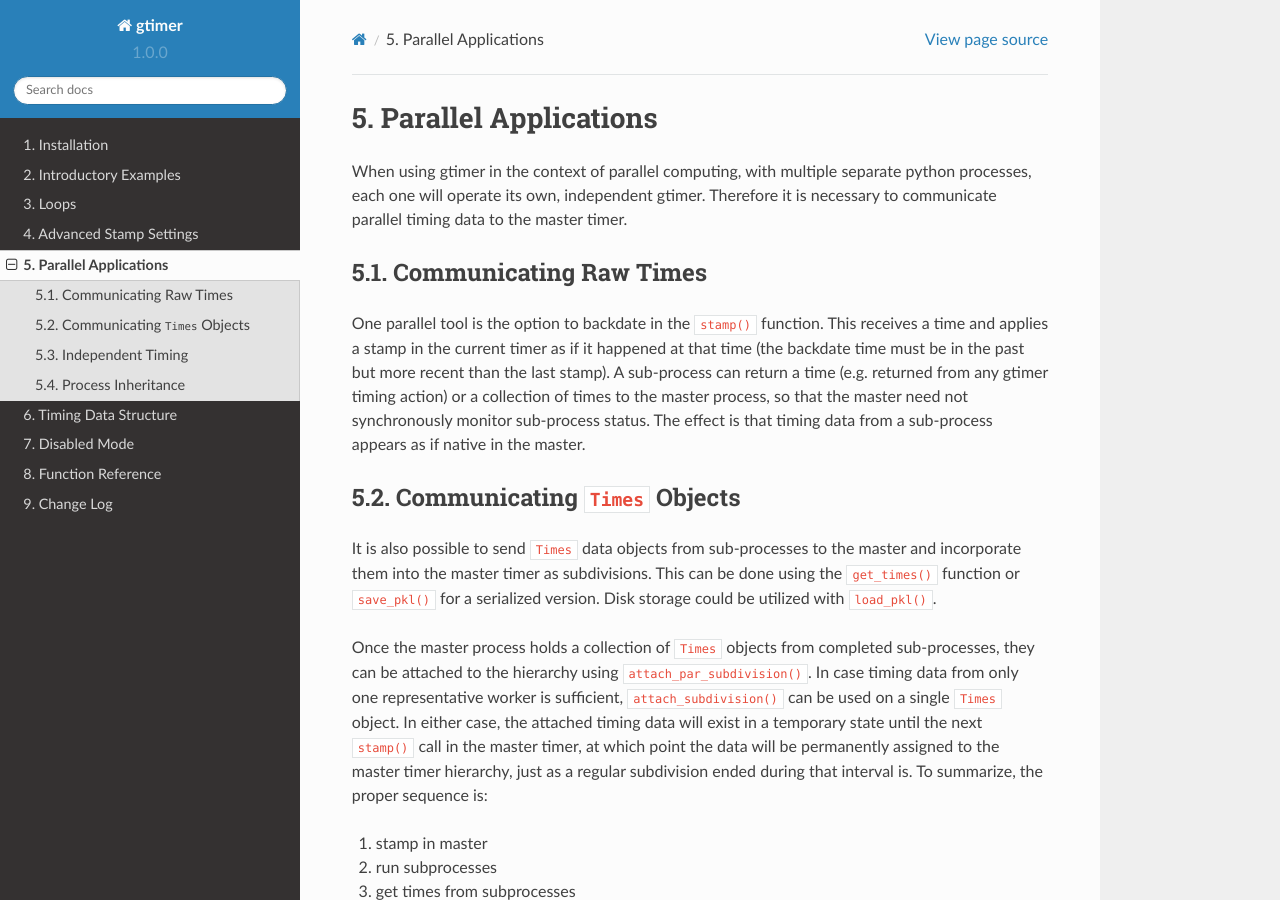
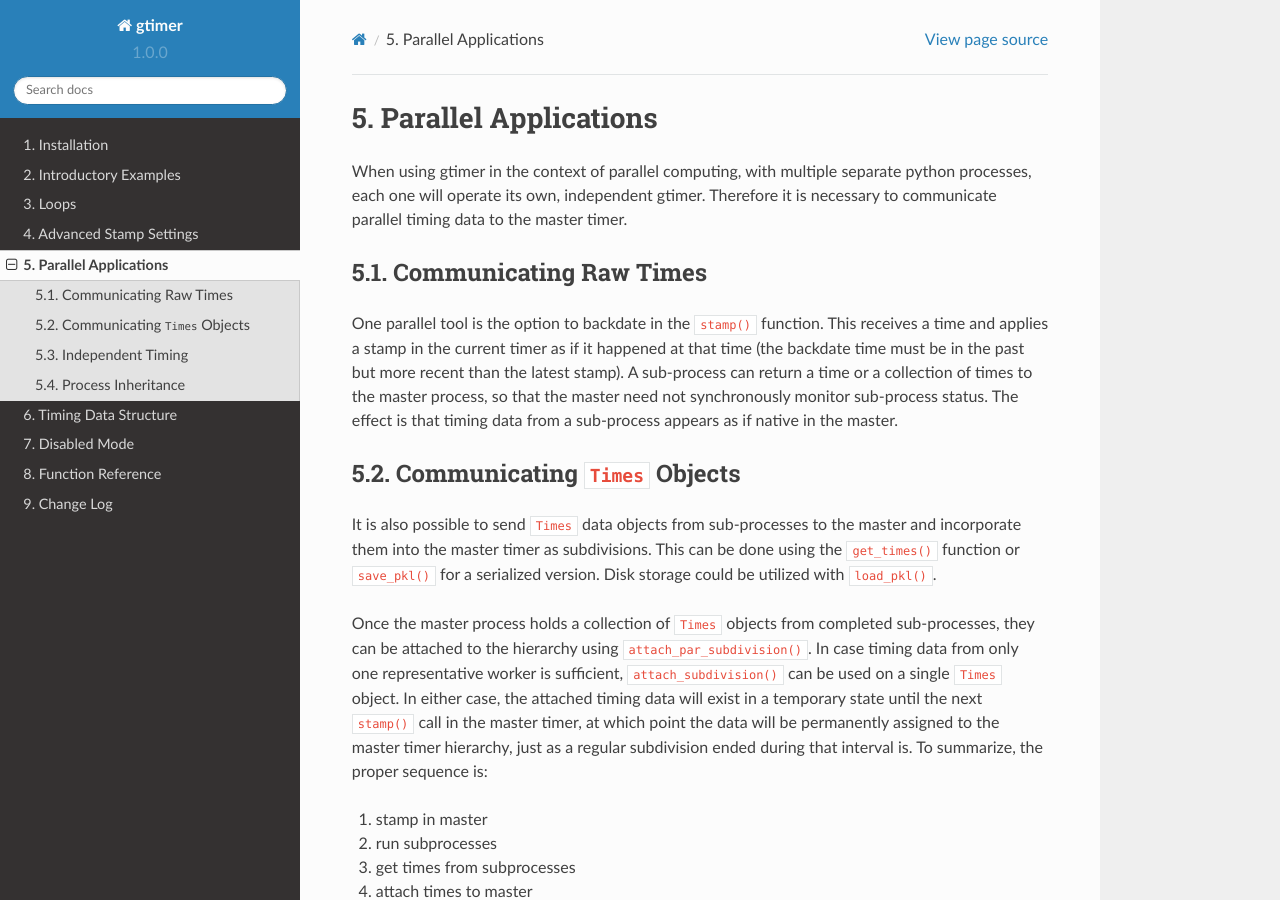
Before and after one commit to astooke/gtimer, a Sphinx documentation site: the page built from docs/source/pages/parallel.rst, in a window 1280 px wide and 900 px high. Built offline with Sphinx 7.4.7 and the Read the Docs theme 2.0.0, drawn with Linux system fonts in a browser that asks for light colours.

Commit message:
docs tweaks

```diff
--- a/docs/source/pages/parallel.rst
+++ b/docs/source/pages/parallel.rst
@@ -6,7 +6,7 @@ When using gtimer in the context of parallel computing, with multiple separate p
 Communicating Raw Times
 -----------------------
 
-One parallel tool is the option to backdate in the ``stamp()`` function.  This receives a time and applies a stamp in the current timer as if it happened at that time (the backdate time must be in the past but more recent than the last stamp).  A sub-process can return a time (e.g. returned from any gtimer timing action) or a collection of times to the master process, so that the master need not synchronously monitor sub-process status.  The effect is that timing data from a sub-process appears as if native in the master.
+One parallel tool is the option to backdate in the ``stamp()`` function.  This receives a time and applies a stamp in the current timer as if it happened at that time (the backdate time must be in the past but more recent than the latest stamp).  A sub-process can return a time or a collection of times to the master process, so that the master need not synchronously monitor sub-process status.  The effect is that timing data from a sub-process appears as if native in the master.
 
 Communicating ``Times`` Objects
 -------------------------------
```
Also changed, not shown: 1 other file.
